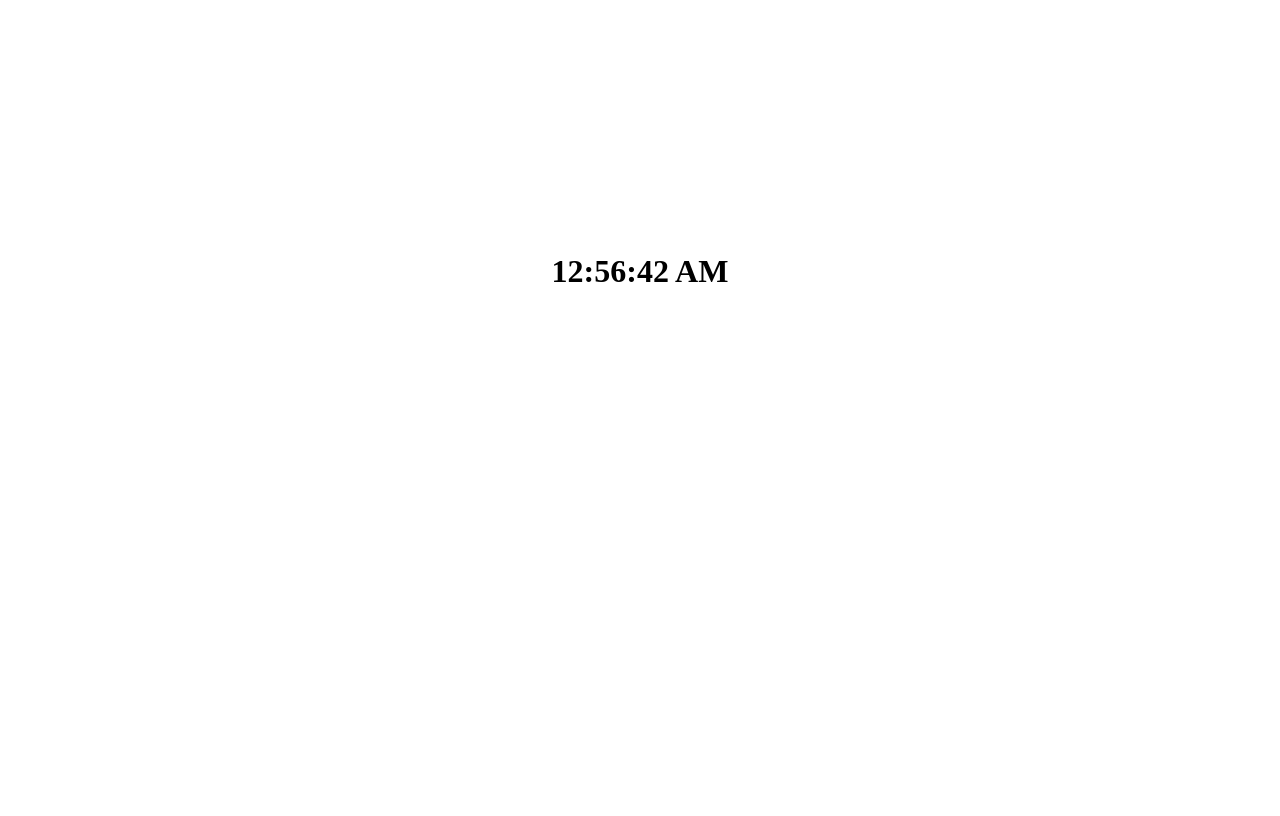
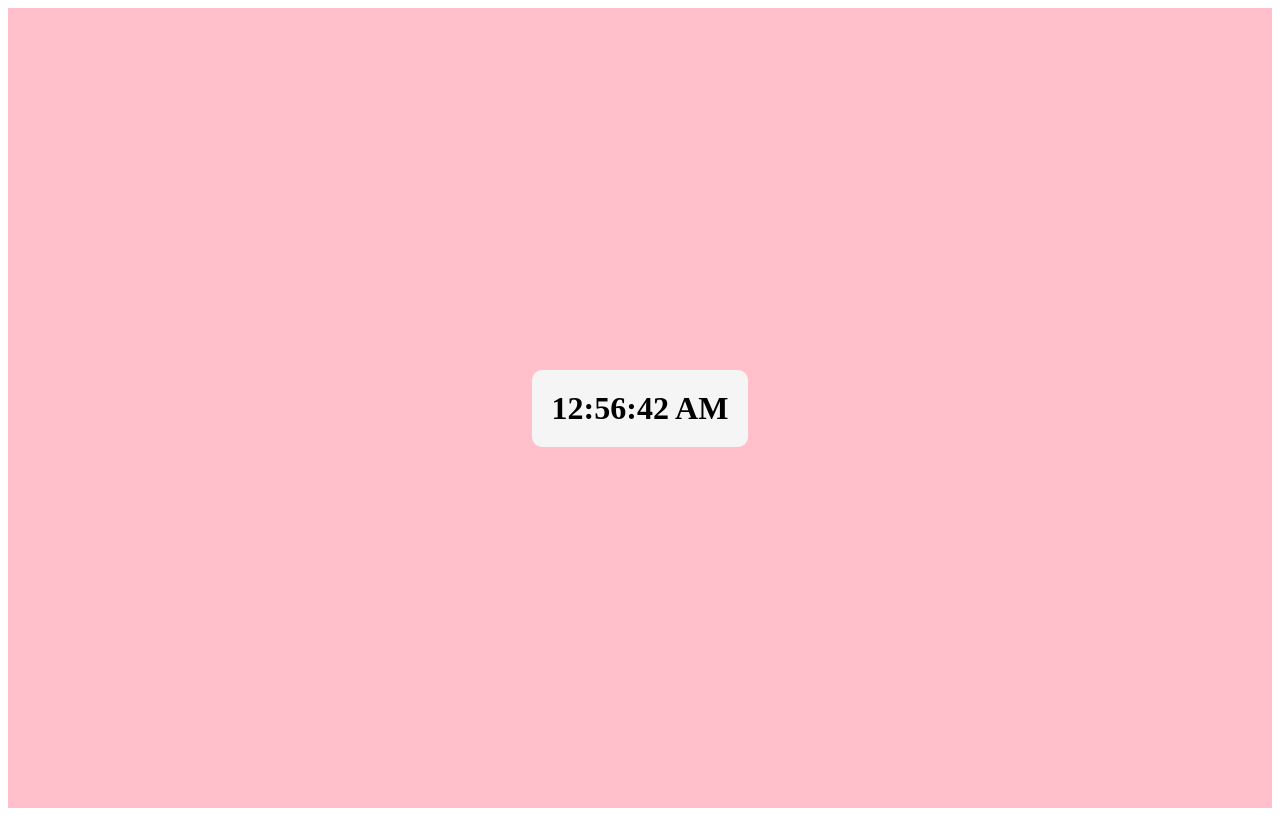
Before and after one commit to Endon98/my-clock-app, a plain HTML site: page index.html in a window 1280 px wide. Drawn offline with Linux system fonts and the light colour scheme.

Commit message:
Implement basic color contrast and center time display.

```diff
--- a/index.html
+++ b/index.html
@@ -1,33 +1,45 @@
-<!DOCTYPE html>
+<!doctype html>
 <html lang="en">
   <head>
-    <meta charset="UTF-8">
-    <meta name="viewport" content="width=device-width, initial-scale=1.0">
+    <meta charset="UTF-8" />
+    <meta name="viewport" content="width=device-width, initial-scale=1.0" />
     <title>Live Clock</title>
     <style>
+      #container{
+        display: flex;
+        justify-content: center;
+        align-items: center;
+        background-color: pink;
+        height: 100vh;
+      }
       #clock-display {
         font-size: 2em;
         font-weight: bold;
         text-align: center;
-            margin-top: 20%;
+        padding: 20px;
+        background-color: whitesmoke;
+        border-radius: 10px;
       }
     </style>
   </head>
   <body>
+    <div id="container">
       <div id="clock-display">
         <!-- Clock will be displayed here -->
       </div>
+    </div>
     <script>
-        const timeDisplay = document.getElementById('clock-display');
+      const timeDisplay = document.getElementById("clock-display");
 
       // Function to get the current time and update the display
-        const getTime = () => timeDisplay.textContent = new Date().toLocaleTimeString();
+      const getTime = () =>
+        (timeDisplay.textContent = new Date().toLocaleTimeString());
 
       // Configure the getTime function to execute every second
-        document.addEventListener('DOMContentLoaded', () => {
+      document.addEventListener("DOMContentLoaded", () => {
         getTime();
         setInterval(getTime, 1000);
-        })
+      });
     </script>
   </body>
 </html>
```
Lines whose indentation alone changed are shown as unchanged.
